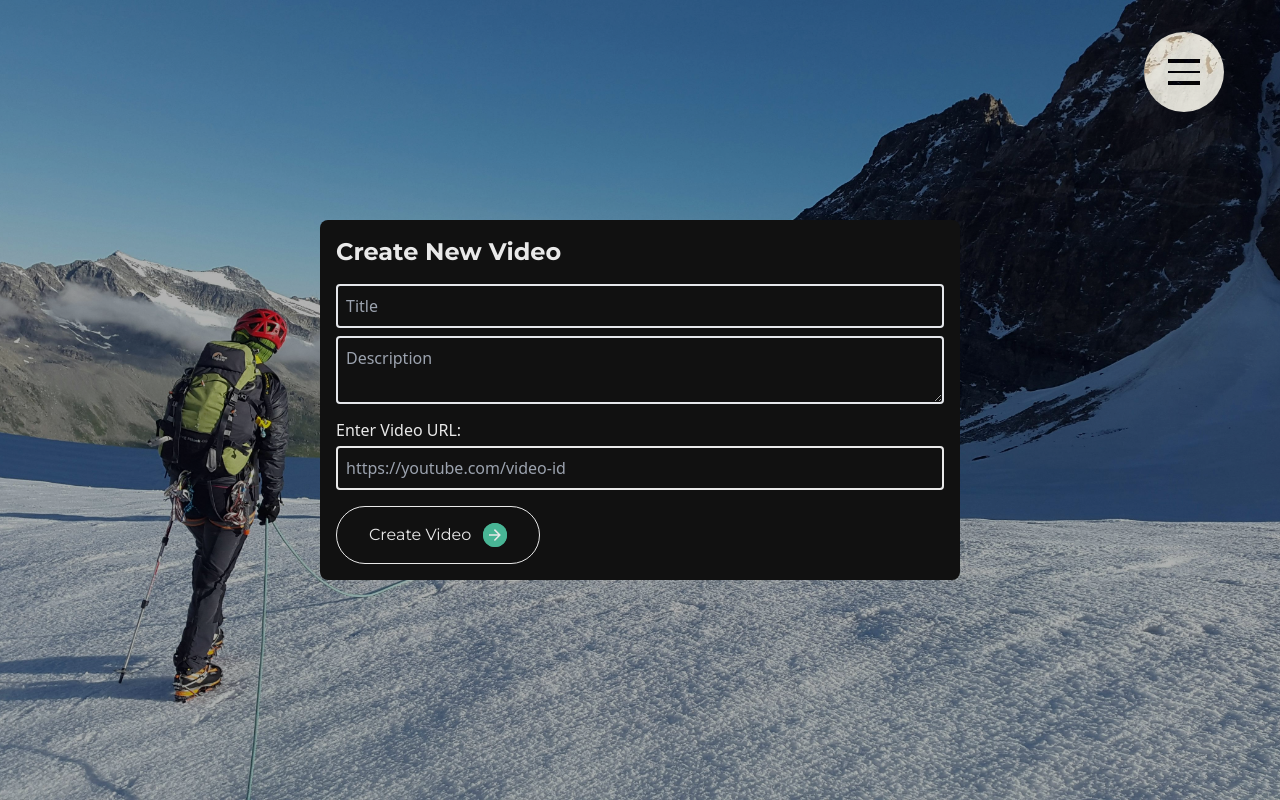
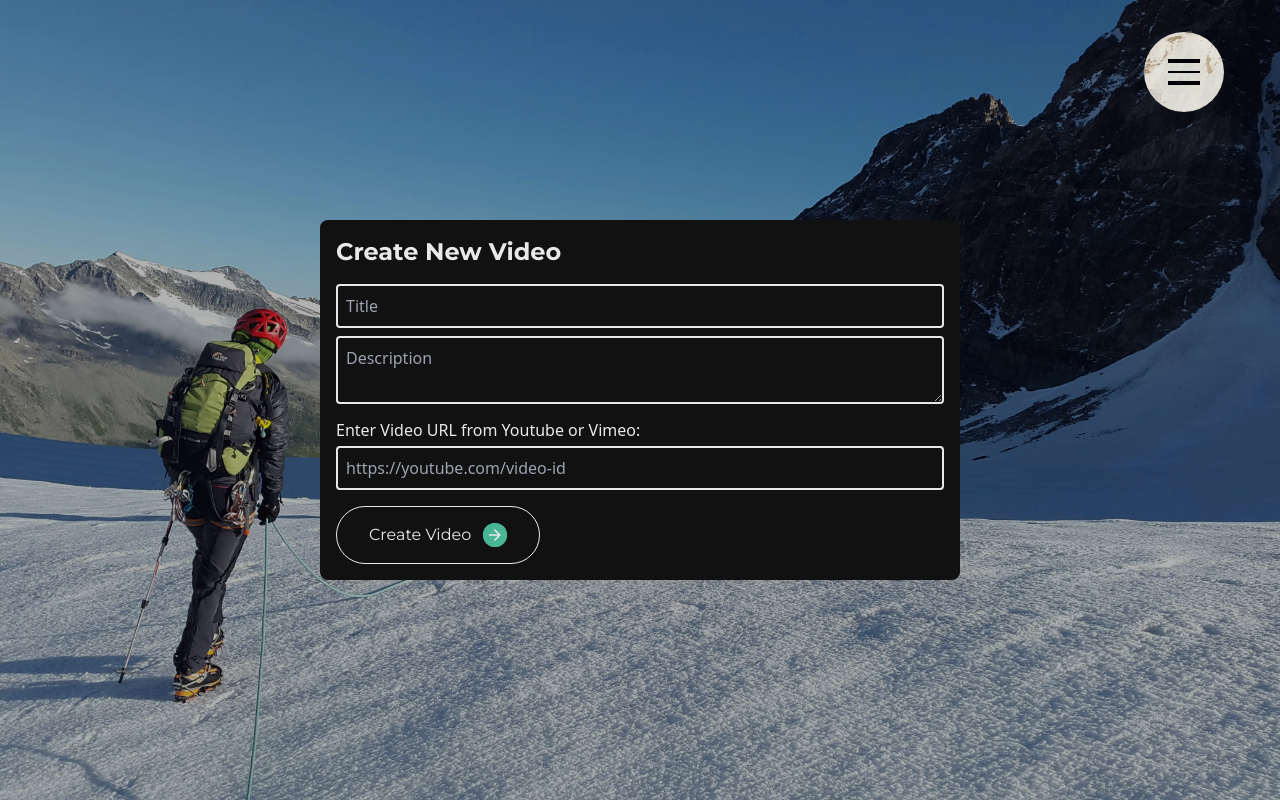
Before and after one commit to daniel-bogart/scope-video-player, a Next.js app: page /create in a window 1280 px wide. Built offline with nearby package versions, Linux system fonts and the light colour scheme.

Commit message:
edit text

```diff
--- a/src/app/create/page.tsx
+++ b/src/app/create/page.tsx
@@ -111,7 +111,7 @@ const CreateVideo: React.FC = () => {
             className="w-full mb-2 p-2 border-2 rounded bg-black text-white"
           />
           <div className="mb-4 bg-transparent">
-            <label className="text-white block mb-1">Enter Video URL:</label>
+            <label className="text-white block mb-1">Enter Video URL from Youtube or Vimeo:</label>
             <input
               type="url"
               placeholder="https://youtube.com/video-id"
```
